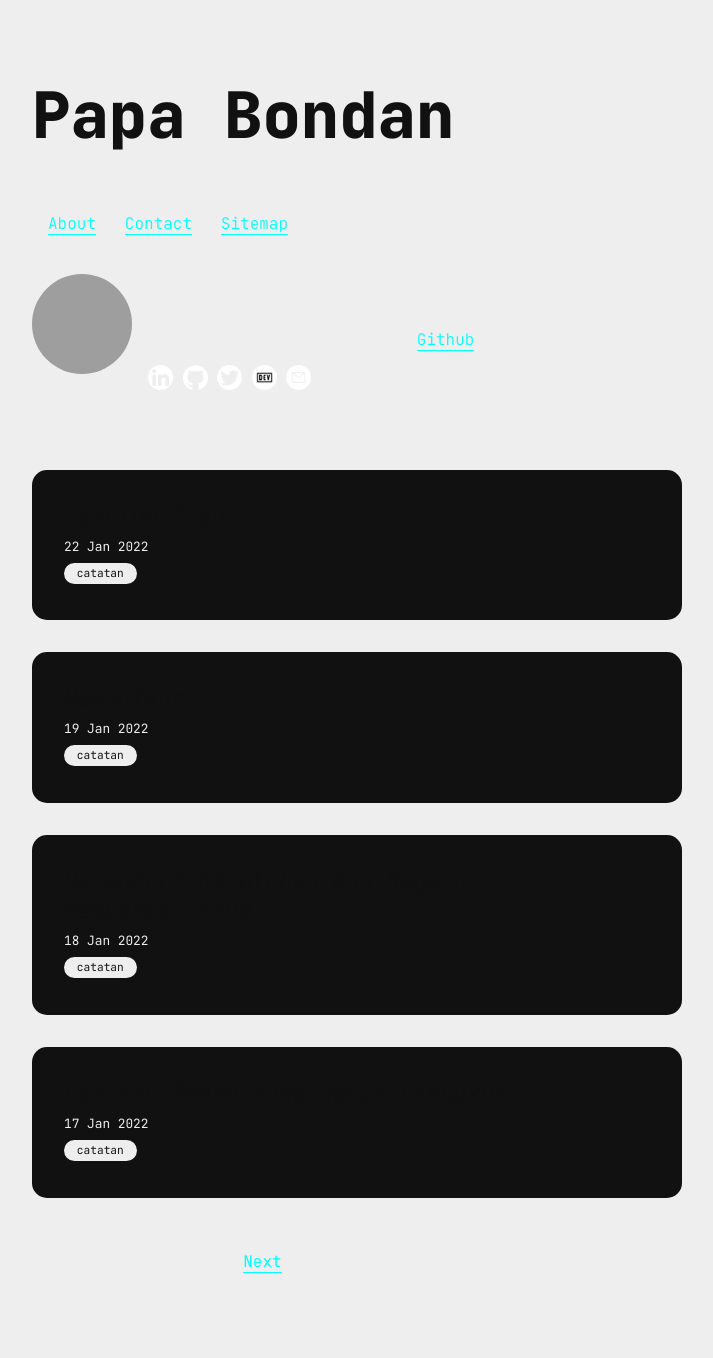
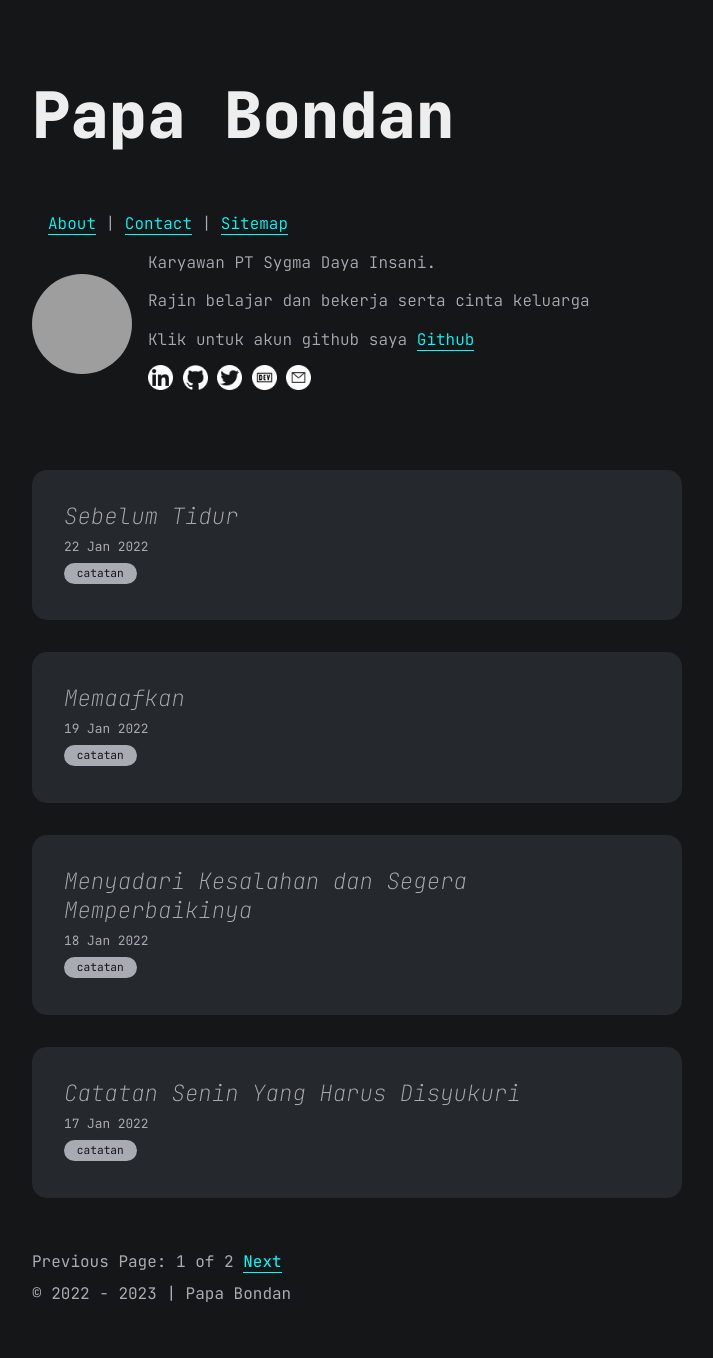
Before and after one commit to papabondan/papabondan.github.io, a Jekyll site: the page built from index.html, in a window 1280 px wide. Shown: the whole page, without its empty margins (283-996 px from the left). Built offline with Jekyll 4.4.1, drawn with Linux system fonts in a browser that asks for light colours; the list of posts is cut into pages by our own code; comment, search, counter and statistics services are not loaded; grey boxes are pictures that could not be loaded.

Commit message:
Update blog.css
BALIK SEMULA

```diff
--- a/assets/css/blog.css
+++ b/assets/css/blog.css
@@ -24,11 +24,11 @@
 }
 html,
 body {
-  color: var(--white-1);
-  background-color: var(--white-2);
+  color: var(--white-2);
+  background-color: var(--gray-6);
   font-family: "JetBrains Mono", monospace;
   line-height: 2rem;
-  background-color: var(--white-1);
+  background-color: var(--gray-5);
 }
 header {
   padding: 2rem 0 4rem 0;
@@ -37,7 +37,7 @@ header .site-title {
   font-size: 4rem;
   font-weight: bolder;
   line-height: 110%;
-  color: var(--gray-6);
+  color: var(--white-1);
 }
 main {
   margin: 0 auto;
@@ -92,7 +92,7 @@ main {
 }
 .articles .article {
   padding: 2rem;
-  background: var(--gray-6);
+  background: var(--gray-3);
   border-radius: 15px;
   transition: all 0.2s ease-in-out;
 }
@@ -108,7 +108,7 @@ a.previous {
 
 .articles .article .article-title,
 .articles .article .article-title a {
-  color: var(--gray-6);
+  color: var(--white-2);
   font-weight: 100;
   font-style: italic;
   font-size: 1.4rem;
@@ -131,7 +131,7 @@ a.previous {
   margin: 0 0.5rem 0.3rem 0;
   display: block;
   color: var(--gray-4);
-  background: var(--white-1);
+  background: var(--white-2);
   border-radius: 15px;
   font-size: 0.7rem;
   padding: 0 0.8rem;
```
